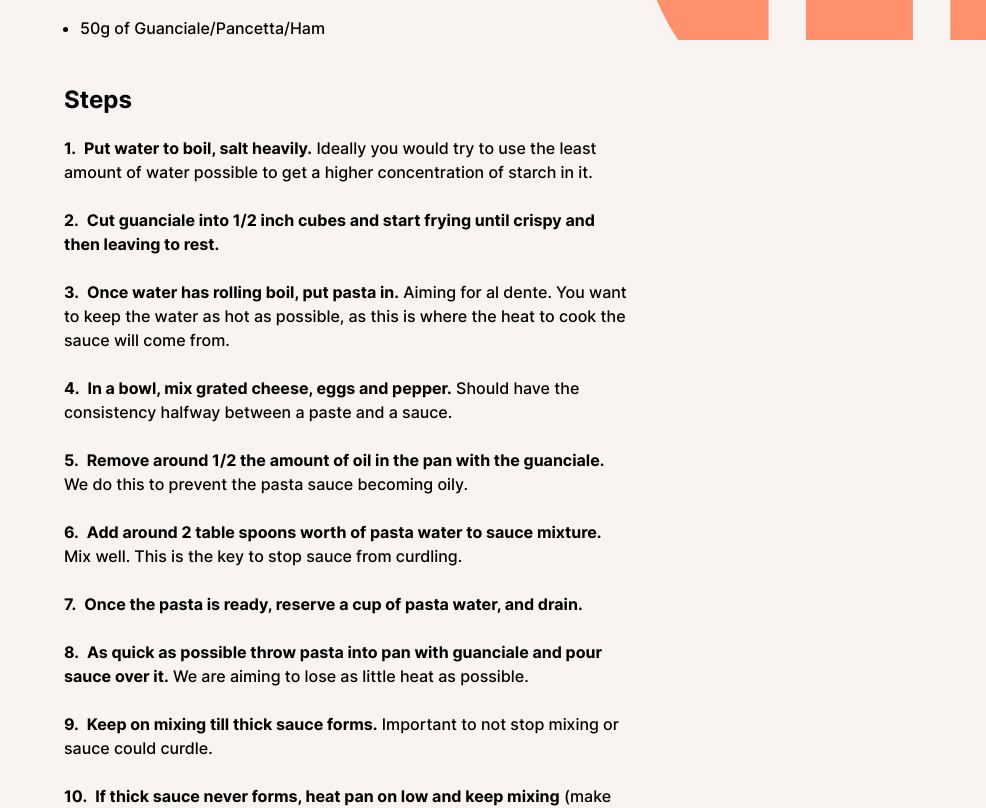
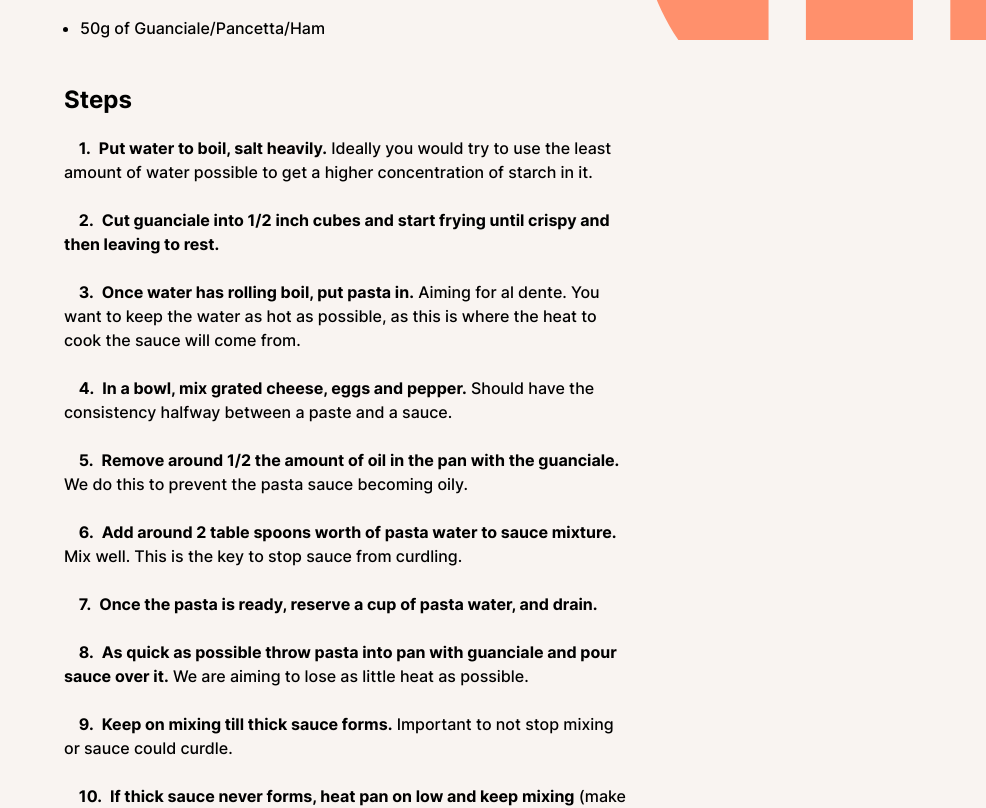
Before and after one commit to confiscar/blog, a Next.js app: page /recipes/carbonara in a window 1280 px wide. Shown: the part 760-1568 px from the top of the page, without its empty margins (294-1280 px from the left). Built offline with nearby package versions, Linux system fonts and the light colour scheme.

Commit message:
fix typo and added white space to recipe lists

```diff
--- a/recipes/carbonara.md
+++ b/recipes/carbonara.md
@@ -24,5 +24,5 @@ Per person:
 7. **Once the pasta is ready, reserve a cup of pasta water, and drain.**
 8. **As quick as possible throw pasta into pan with guanciale and pour sauce over it.** We are aiming to lose as little heat as possible.
 9. **Keep on mixing till thick sauce forms.** Important to not stop mixing or sauce could curdle.
-10. **If thick sauce never forms, heat pan on low and keep mixing** (make sure to get the bottom bits!) until think sauce forms.
+10. **If thick sauce never forms, heat pan on low and keep mixing** (make sure to get the bottom bits!) until thick sauce forms.
 11. **Serve with more pecorino on top and freshly ground pepper.**
--- a/src/pages/recipes/recipes.module.css
+++ b/src/pages/recipes/recipes.module.css
@@ -76,7 +76,8 @@
 }
 
 .recipe ol li::before {
-    content: counter(step-counter) '.';
+    content: '    'counter(step-counter) '.';
+    white-space: pre;
     color: black;
     font-weight: bold;
     padding-right: 0.5rem;
```
